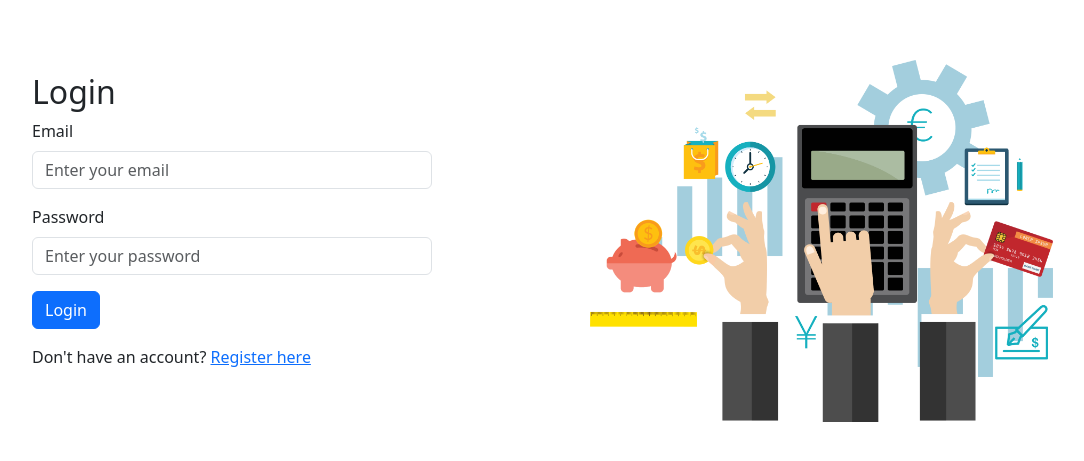
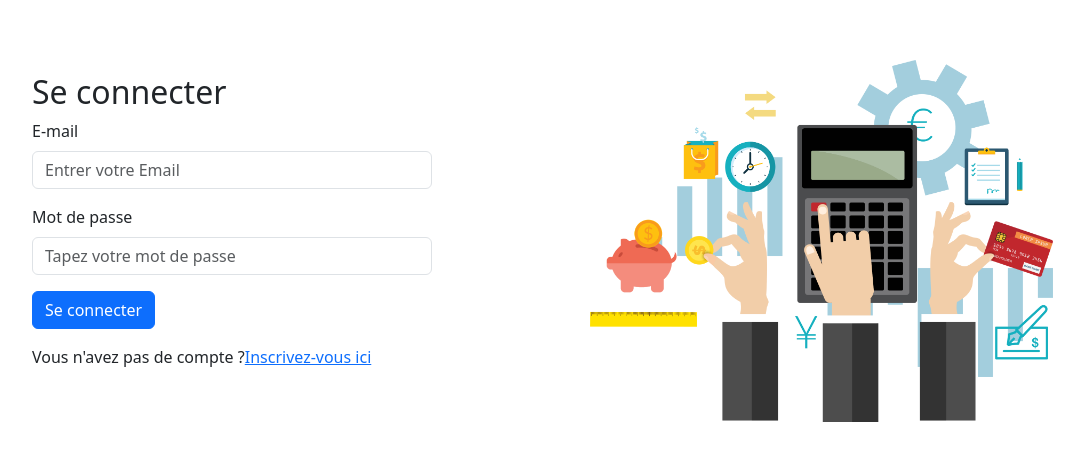
Before and after one commit to waruimoojin/Budgeting-app, a React (Create React App) app in the folder client/: page /login in a window 1280 px wide. Shown: the part 195-656 px from the top of the page, without its empty margins (62-1146 px from the left). Built offline with nearby package versions, Linux system fonts and the light colour scheme.

Commit message:
Commit change text

```diff
--- a/client/src/components/AddBudget.js
+++ b/client/src/components/AddBudget.js
@@ -92,7 +92,7 @@ const AddBudget = () => {
                     className="form-control"
                     id="name"
                     name="name"
-                    placeholder="e.g. Groceries"
+                    placeholder="e.g. Épiceries"
                     onChange={handleInputChange}
                   />
                 </div>
--- a/client/src/components/Login.js
+++ b/client/src/components/Login.js
@@ -62,17 +62,17 @@ function Login() {
       <div className="row justify-content-center align-items-center flex-grow-1">
         <div className="col-lg-6 text-start">
           <div className="login-container" style={{ maxWidth: "400px" }}>
-            <h2>Login</h2>
+            <h2>Se connecter</h2>
             <form onSubmit={handleSubmit}>
               <div className="mb-3">
                 <label htmlFor="email" className="form-label">
-                  Email
+                  E-mail
                 </label>
                 <input
                   type="email"
                   id="email"
                   className="form-control"
-                  placeholder="Enter your email"
+                  placeholder="Entrer votre Email"
                   value={email}
                   onChange={(e) => setEmail(e.target.value)}
                   required
@@ -80,24 +80,24 @@ function Login() {
               </div>
               <div className="mb-3">
                 <label htmlFor="password" className="form-label">
-                  Password
+                  Mot de passe
                 </label>
                 <input
                   type="password"
                   id="password"
                   className="form-control"
-                  placeholder="Enter your password"
+                  placeholder="Tapez votre mot de passe"
                   value={password}
                   onChange={(e) => setPassword(e.target.value)}
                   required
                 />
               </div>
               <button type="submit" className="btn btn-primary">
-                Login
+                Se connecter
               </button>
             </form>
             <p className="mt-3">
-              Don't have an account? <Link to="/register">Register here</Link>
+            Vous n'avez pas de compte ?<Link to="/register">Inscrivez-vous ici</Link>
             </p>
           </div>
         </div>
--- a/client/src/components/Register.js
+++ b/client/src/components/Register.js
@@ -20,13 +20,13 @@ function Register() {
       });
       const data = await response.json();
       if (response.ok) {
-        alert("User registered successfully:", data);
+        alert("Utilisateur enregistré avec succès:", data);
         navigate("/login");
       } else {
-        console.error("Registration failed:", data.message);
+        console.error("Échec de l'enregistrement:", data.message);
       }
     } catch (error) {
-      console.error("Registration failed:", error);
+      console.error("Échec de l'enregistrement:", error);
     }
   };
 
@@ -42,17 +42,17 @@ function Register() {
           <div className="register-container" style={{ maxWidth: "400px" }}>
             {" "}
             {}
-            <h2>Registre</h2>
+            <h2>S'inscrire</h2>
             <form onSubmit={handleSubmit}>
               <div className="mb-3">
                 <label htmlFor="email" className="form-label">
-                  Email
+                  E-mail
                 </label>
                 <input
                   type="email"
                   id="email"
                   className="form-control"
-                  placeholder="Enter your email"
+                  placeholder="Entrer votre Email"
                   value={email}
                   onChange={(e) => setEmail(e.target.value)}
                   required
@@ -66,14 +66,14 @@ function Register() {
                   type="password"
                   id="password"
                   className="form-control"
-                  placeholder="Enter your password"
+                  placeholder="Entrer votre Mot de passe"
                   value={password}
                   onChange={(e) => setPassword(e.target.value)}
                   required
                 />
               </div>
               <button type="submit" className="btn btn-primary">
-                Register
+                S'inscrire
               </button>
             </form>
           </div>
--- a/client/src/pages/existingbudgets.js
+++ b/client/src/pages/existingbudgets.js
@@ -100,7 +100,7 @@ function ExistingBudget() {
             className="btn btn-primary"
             onClick={() => setShowAddBudgetForm(!showAddBudgetForm)}
           >
-            {showAddBudgetForm ? "Hide Add Budget Form" : "Add New Budget"}
+            {showAddBudgetForm ? "Masquer le formulaire" : "Ajouter un nouveau budget"}
           </button>
         </div>
       </div>
```
